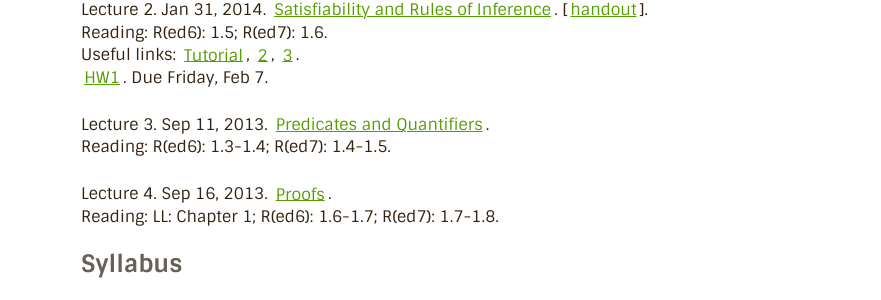
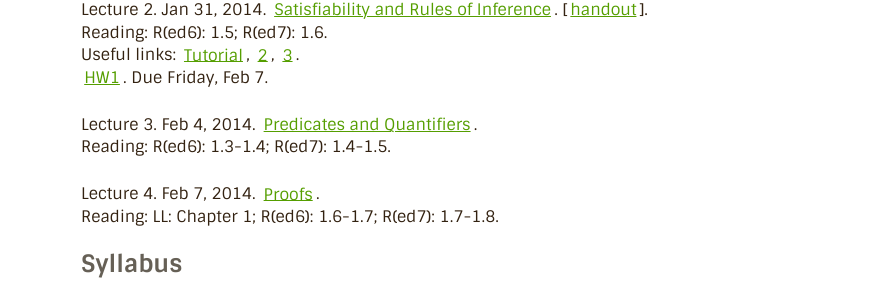
Before and after one commit to a-nikolaev/a-nikolaev.github.io, a Jekyll site: the page built from ds/index.markdown, in a window 1280 px wide and 900 px high. Shown: the part 196-496 px from the top of the window, without its empty margins (199-1080 px from the left). Built offline with Jekyll 4.4.1, drawn with Linux system fonts in a browser that asks for light colours; Markdown is read by kramdown in place of the engine named in the settings.

Commit message:
fixed dates

```diff
--- a/ds/index.markdown
+++ b/ds/index.markdown
@@ -16,10 +16,10 @@ Useful links:
 [3](http://cs.gmu.edu/~henryh/330/Trans-pdf/3.pdf).
 [HW1](/ds/docs/hw1.pdf). Due Friday, Feb 7.
 
-Lecture 3. Sep 11, 2013. [Predicates and Quantifiers](/ds/docs/lec3.pdf).
+Lecture 3. Feb 4, 2014. [Predicates and Quantifiers](/ds/docs/lec3.pdf).
 Reading: R(ed6): 1.3-1.4; R(ed7): 1.4-1.5.
 
-Lecture 4. Sep 16, 2013. [Proofs](/ds/docs/lec4.pdf).
+Lecture 4. Feb 7, 2014. [Proofs](/ds/docs/lec4.pdf).
 Reading: LL: Chapter 1; R(ed6): 1.6-1.7; R(ed7): 1.7-1.8.
 
 <!--
```
